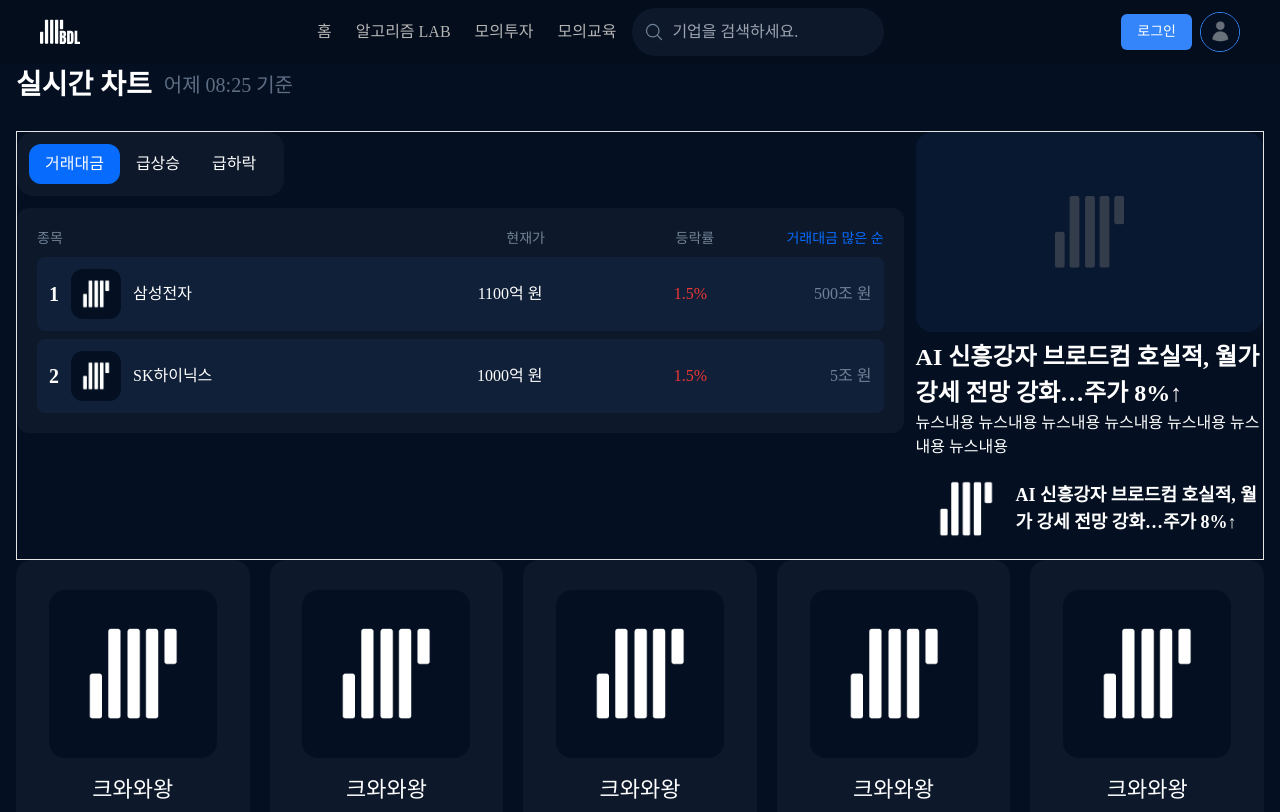
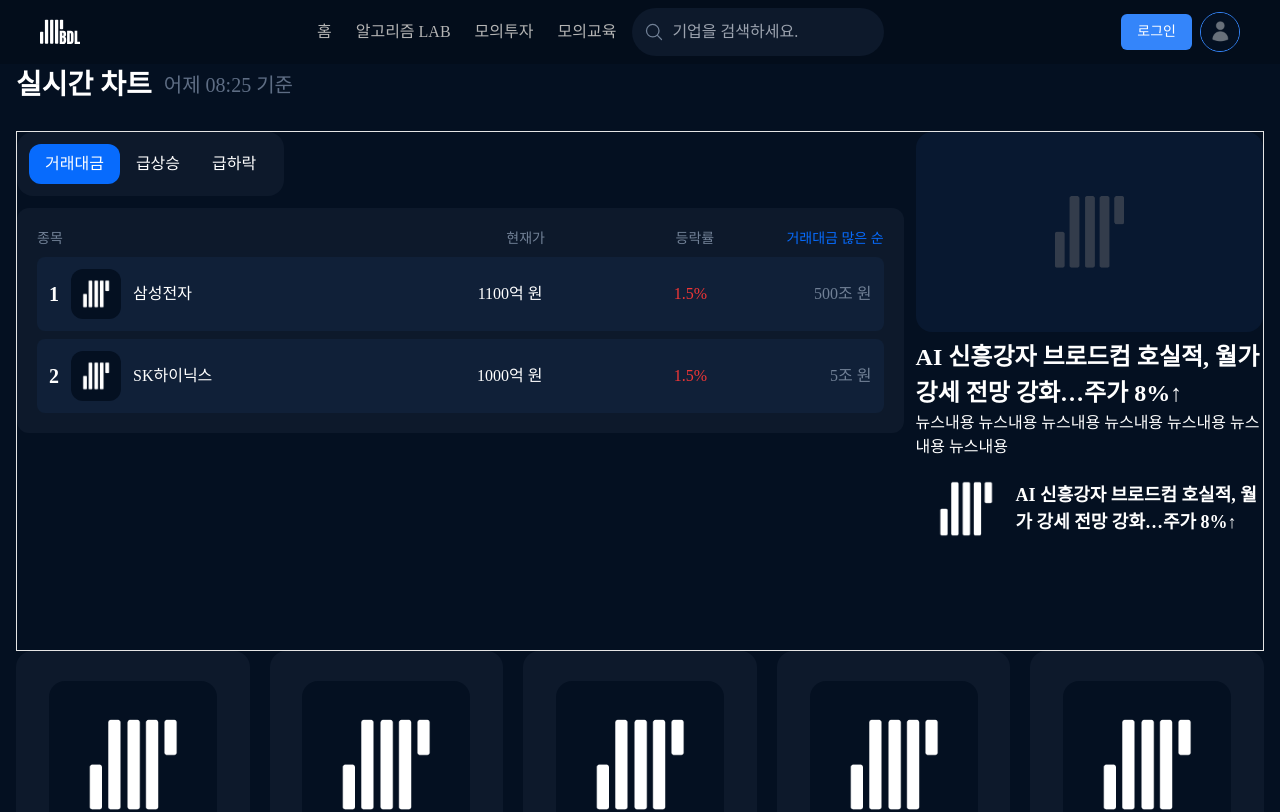
Before and after one commit to dnwnsrb11/BDL-frontend, a React (Vite) app: page / in a window 1280 px wide. Shown: the top 812 px of the page. Built offline with nearby package versions, Linux system fonts and the light colour scheme; a web font is replaced by a local one.

Commit message:
desgin:레이아웃 작업

```diff
--- a/src/routes/pages/HomePage.tsx
+++ b/src/routes/pages/HomePage.tsx
@@ -12,7 +12,7 @@
             <h3 className="text-[28px] font-bold">실시간 차트</h3>
             <p className="text-[20px] font-light text-text-inactive-2-color">어제 08:25 기준</p>
           </div>
-          <div className="grid w-full grid-cols-1 gap-3 border lg:grid-cols-7">
+          <div className="grid min-h-0 w-full grid-cols-1 gap-3 border md:grid-cols-7 lg:min-h-[520px]">
             <div className="col-span-1 lg:col-span-5">
               <RealTimeChart />
             </div>
```
